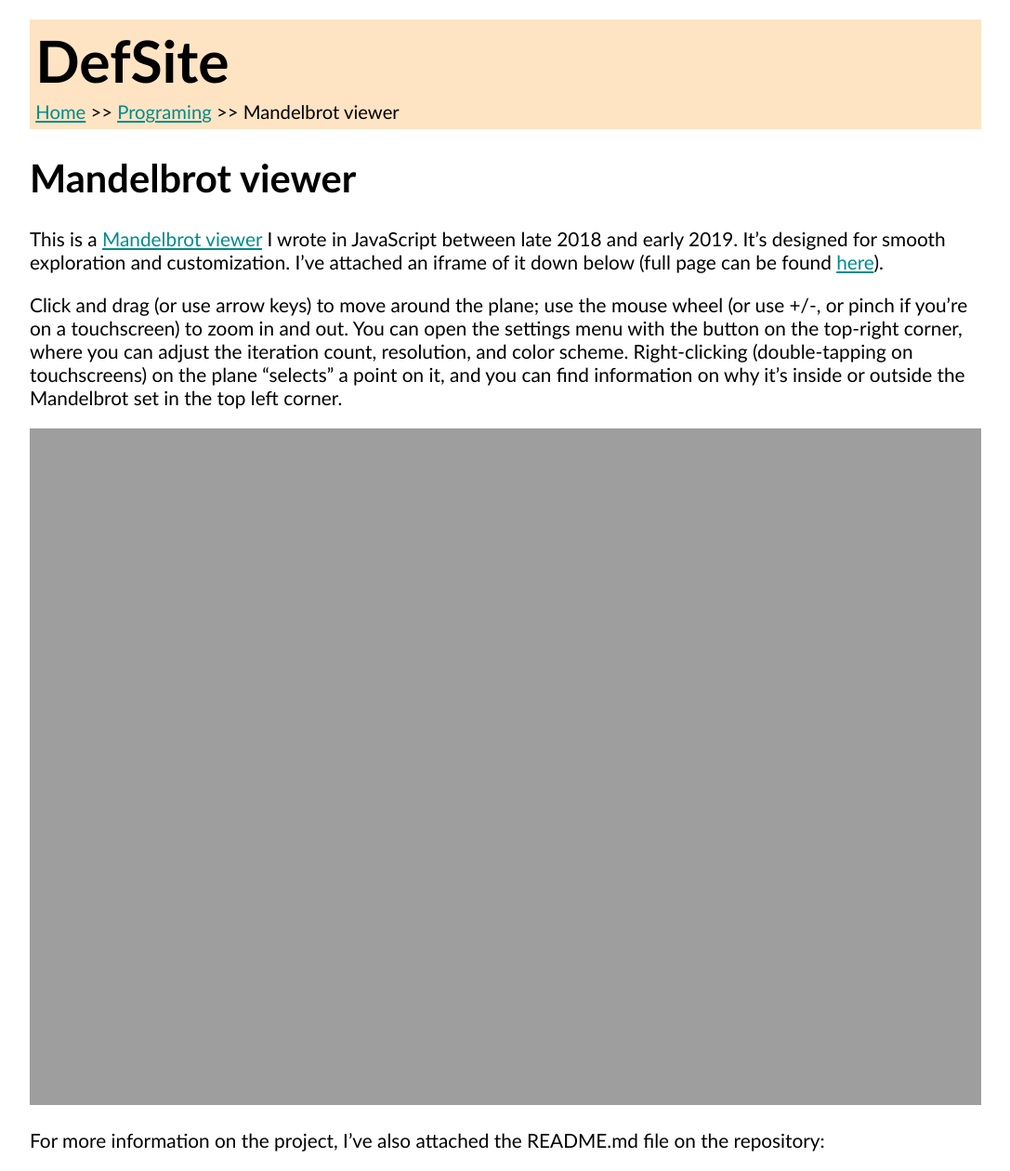
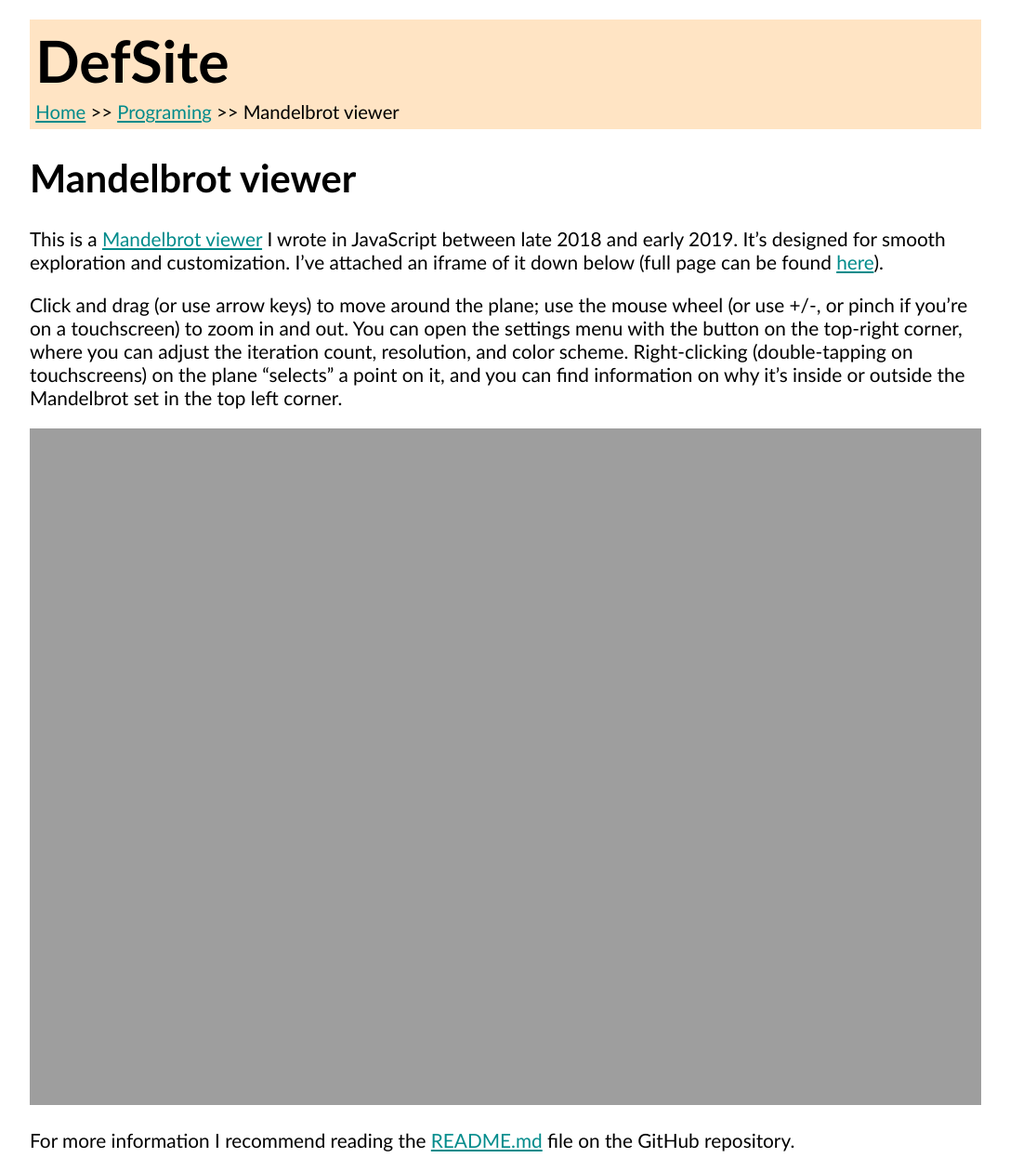
Before and after one commit to NewDefectus/newdefectus.github.io, a Jekyll site: the page built from programing/mandelbrot.md, in a window 1280 px wide. Shown: the top 1260 px of the page at 93% size, without its empty margins (96-1183 px from the left). Built offline with Jekyll 4.4.1, drawn with Linux system fonts in a browser that asks for light colours; grey boxes are pictures that could not be loaded.

Commit message:
Replace the iframe for the README on Mandelbrot with a link

```diff
--- a/programing/mandelbrot.md
+++ b/programing/mandelbrot.md
@@ -10,6 +10,4 @@
 
 <iframe src="https://newdefectus.github.io/mandelbrot/?iters=256"></iframe>
 
-For more information on the project, I've also attached the README.md file on the repository:
-
-<iframe src="https://github.com/NewDefectus/mandelbrot/blob/master/README.md"></iframe>
+For more information I recommend reading the [README.md](https://github.com/NewDefectus/mandelbrot#readme) file on the GitHub repository.
```
